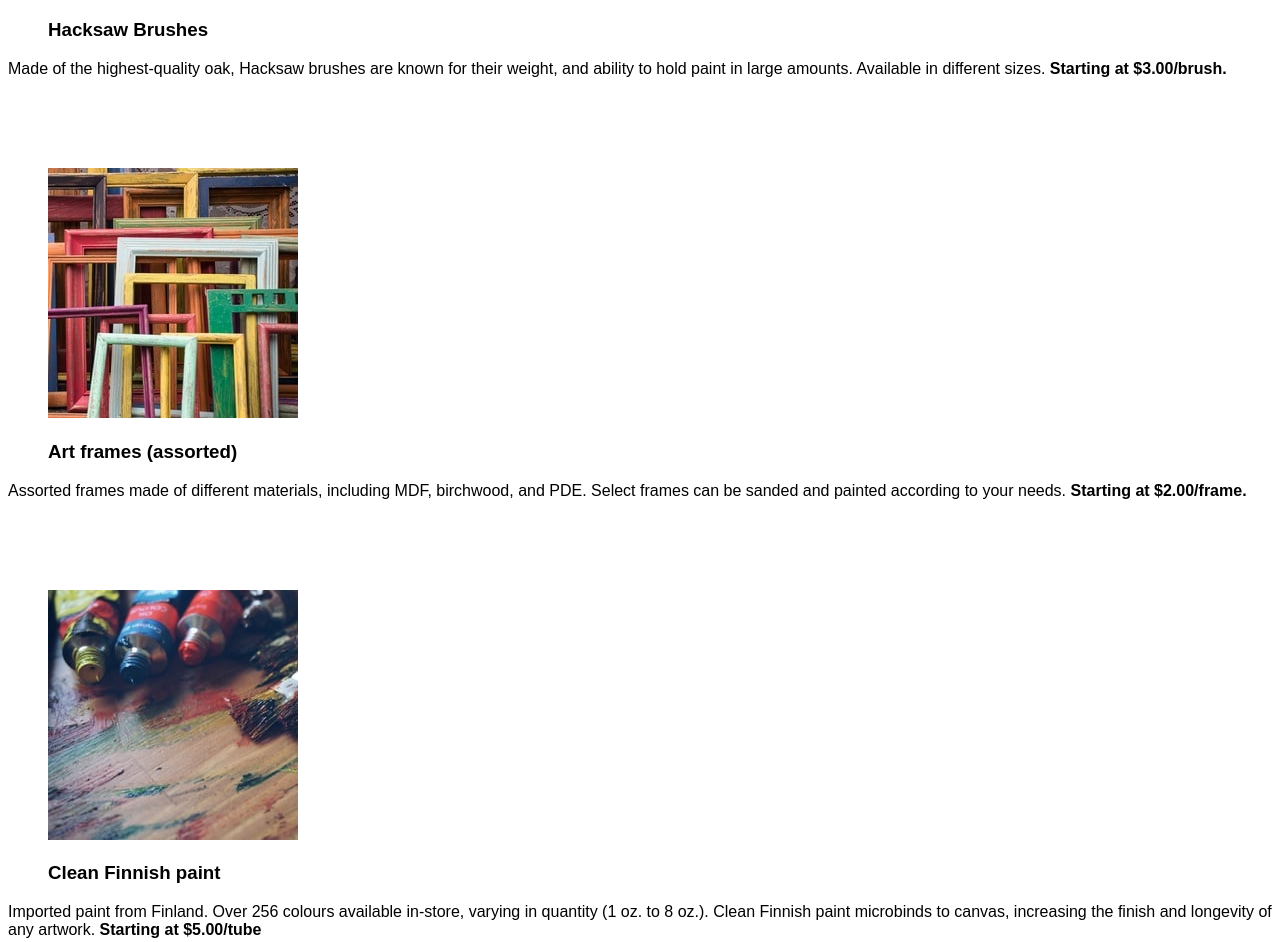
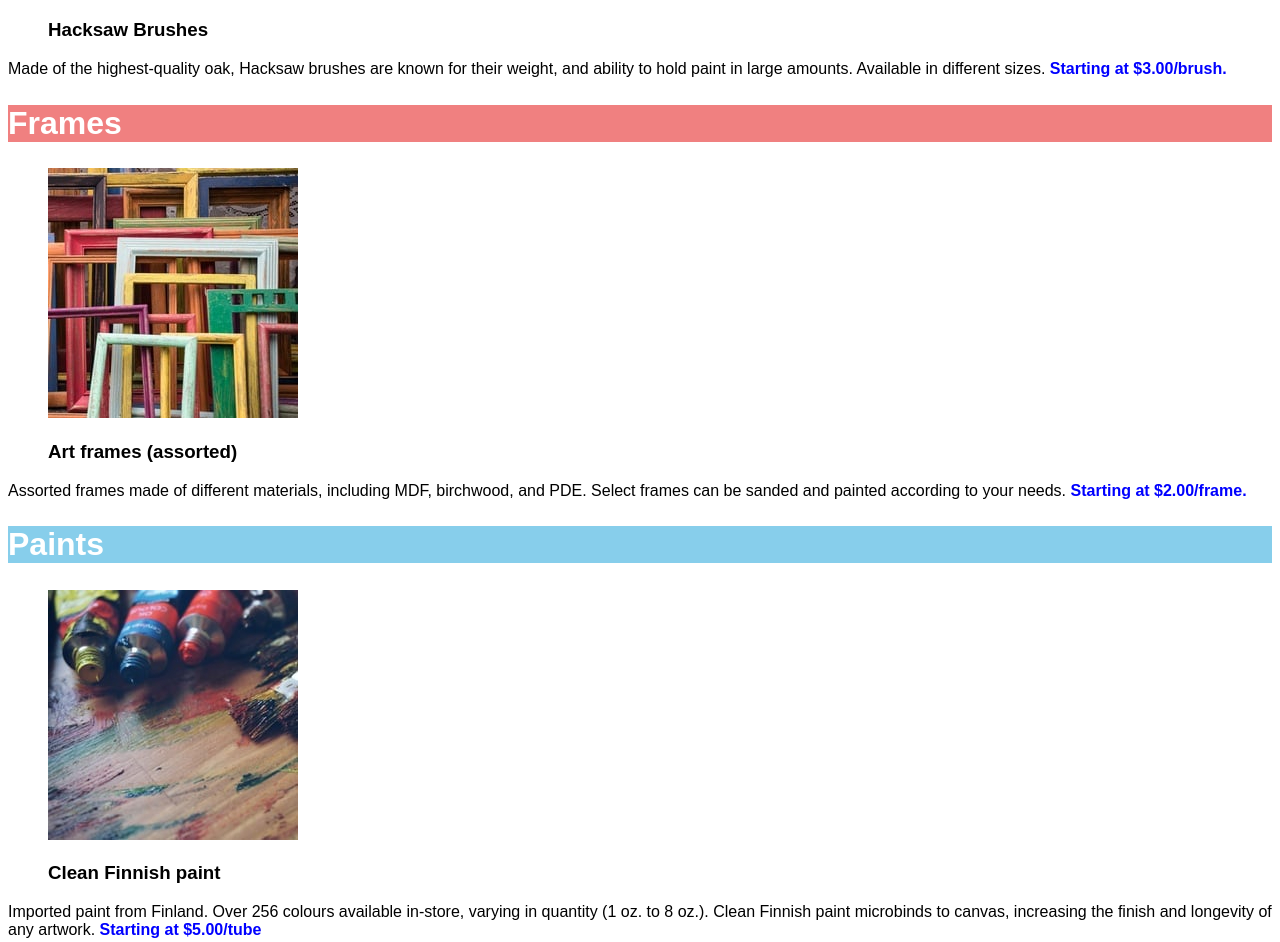
Before and after one commit to Paraprax/arts-and-crafts-page, a plain HTML site: page index.html in a window 1280 px wide. Shown: the part 566-1508 px from the top of the page. Drawn offline with Linux system fonts and the light colour scheme.

Commit message:
css for strong elements

```diff
--- a/style.css
+++ b/style.css
@@ -7,10 +7,19 @@ h1 {
   color: khaki;
   font-size: 100px;
   font-weight: bold;
+  text-align: center;
 }
 
 .brushes {
   background-color: mediumspringgreen;
+}
+
+.frames {
+  background-color: lightcoral;
+}
+
+.paints {
+  background-color: skyblue;
 }
 
 .title {
@@ -18,3 +27,8 @@ h1 {
   font-weight: bold;
   color: white;
 }
+
+strong {
+  color: blue;
+  font-weight: bold;
+}
```
